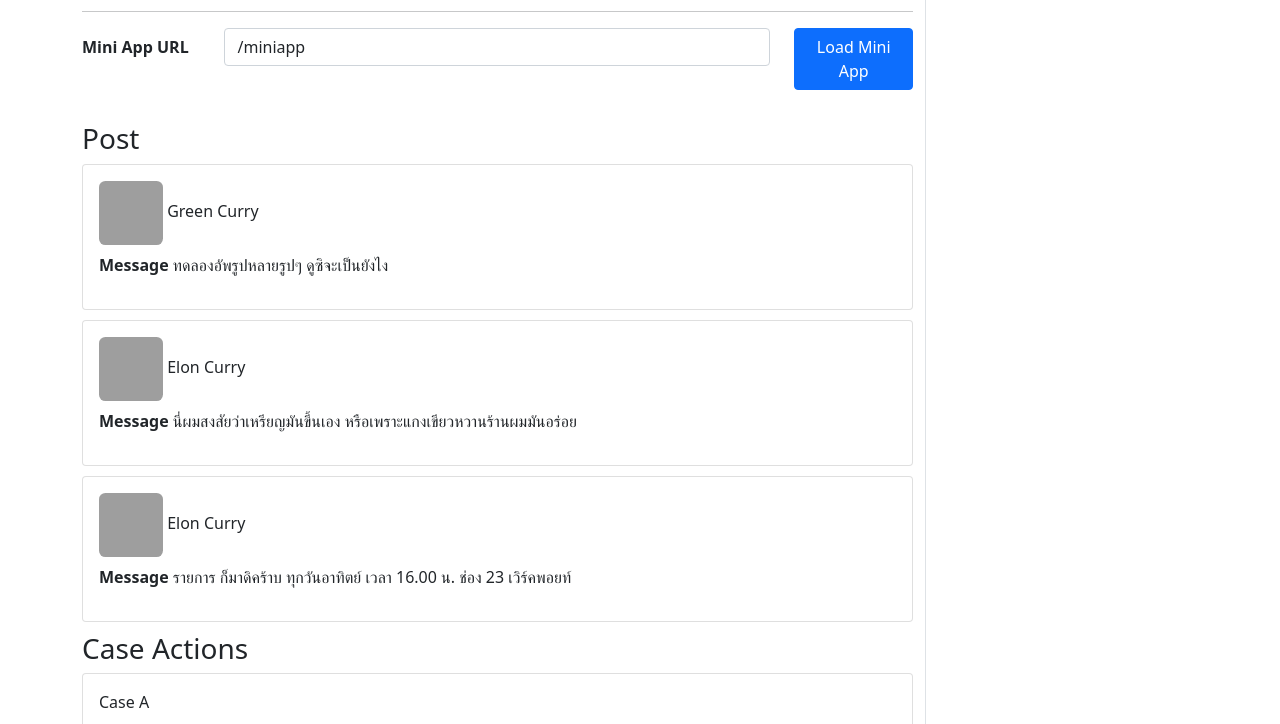
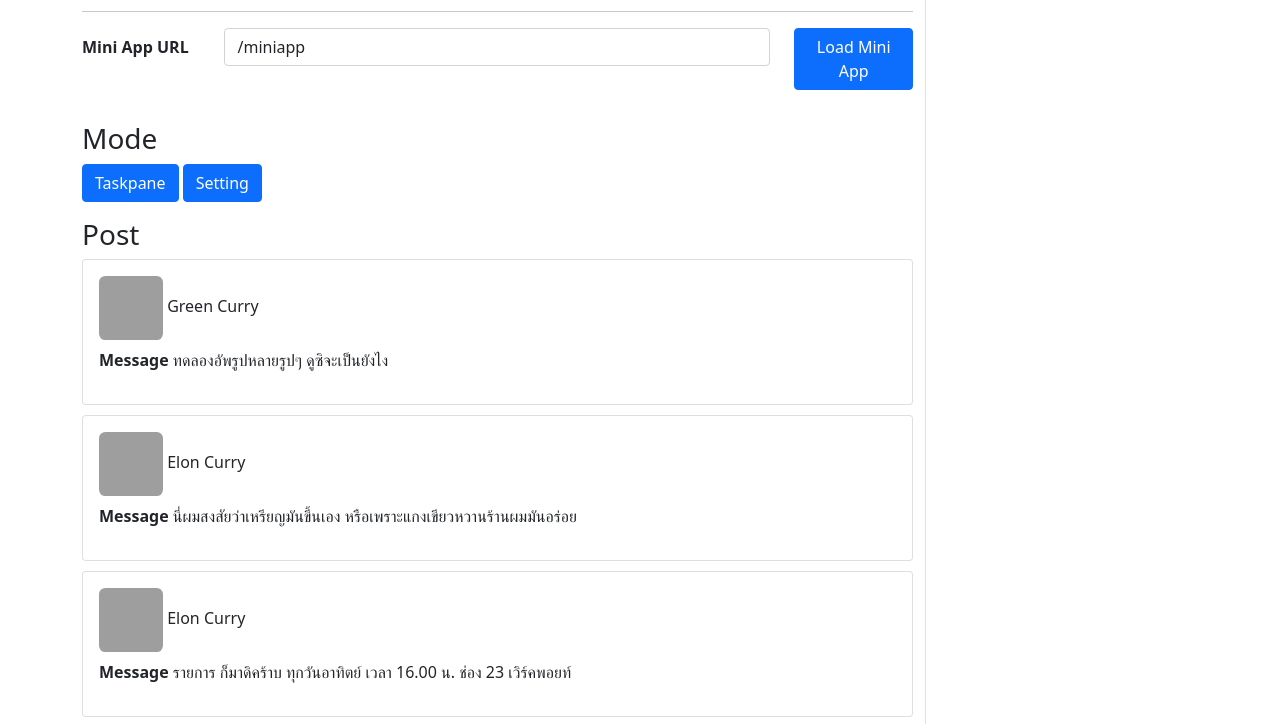
Before and after one commit to wisesight/warroom-miniapp-sdk, a website: page public/warroom.html in a window 1280 px wide. Shown: the part 53-777 px from the top of the page. Drawn offline with nearby package versions, Linux system fonts and the light colour scheme; grey boxes are pictures that could not be loaded.

Commit message:
Add mode

```diff
--- a/public/warroom.html
+++ b/public/warroom.html
@@ -40,6 +40,11 @@
             <div class="col-sm-2">
                 <button type="submit" class="btn btn-primary mb-3" id="load-miniapp">Load Mini App</button>
             </div>
+            </div>
+            <div>
+                <h3>Mode</h3>
+                <button type="submit" class="btn btn-primary mb-3" onclick="resizeMiniApp('taskpane')">Taskpane</button>
+                <button type="submit" class="btn btn-primary mb-3" onclick="resizeMiniApp('full')">Setting</button>
             </div>
             <h3>Post</h3>
             <div class="card" id="focusPost">
--- a/public/warroom.js
+++ b/public/warroom.js
@@ -85,10 +85,10 @@ function resizeMiniApp (size) {
     if (size !== 'close') {
         miniAppContainer.classList.remove("col-3")
         miniAppContainer.classList.remove("col-6")
-        miniAppContainer.classList.remove("col-11")
+        miniAppContainer.classList.remove("col-12")
     }
     if(size === 'full') {
-        miniAppContainer.classList.add("col-11")
+        miniAppContainer.classList.add("col-12")
     } else if(size === 'half') {
         miniAppContainer.classList.add("col-6")
     } else if(size === 'taskpane') {
```
